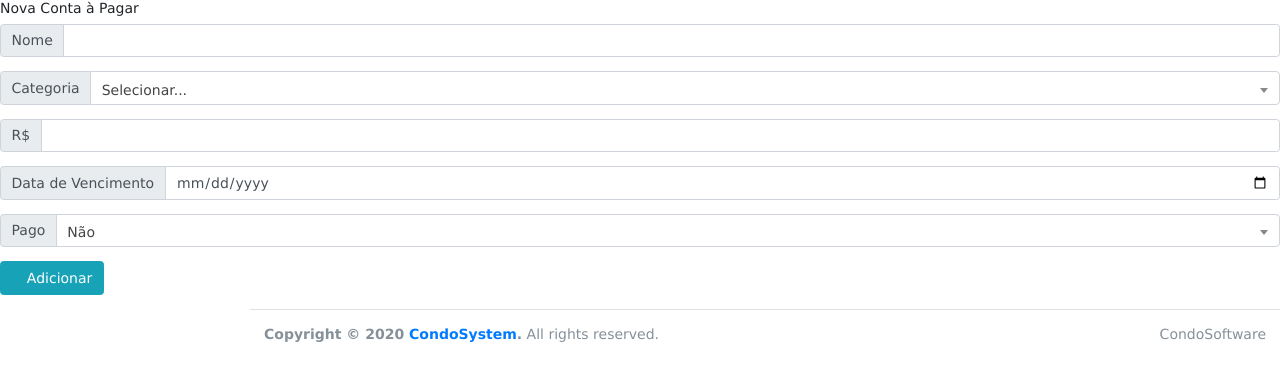
After one commit to RennanMorais/condomanager, a PHP site: template src/views/pages/forms/add-contas_pagar.php in a window 1280 px wide. The commit adds this page. Shown: the top 381 px of the page. Run offline with PHP 8.4, Linux system fonts and the light colour scheme; the template is opened without the code that fills it, so the values that code supplies are empty; some libraries are stand-ins or nearby versions; some web fonts are replaced.

Commit message:
10/08/2020 - 20:03 - Correções de bugs

```diff
--- a/src/routes.php
+++ b/src/routes.php
@@ -112,7 +112,7 @@ $router->get('/app/categoria_contas/delete_cat', 'AppController@deleteCategoriaC
 
 //Contas a pagar
 $router->get('/app/contas_pagar', 'AppController@contasPagar');
-$router->post('/app/categoria_contas/add_categoria_contas', 'AppController@addCategoriaContas');
+$router->post('/app/contas_pagar/add_contas_pagar', 'AppController@addContasPagar');
 $router->get('/app/categoria_contas/edit_categoria_conta/{id}', 'AppController@editCategoriaConta');
 $router->post('/app/categoria_contas/edit_categoria_conta/save', 'AppController@saveCategoriaConta');
 $router->get('/app/categoria_contas/delete_cat', 'AppController@deleteCategoriaConta');
--- a/src/views/pages/contas_pagar.php
+++ b/src/views/pages/contas_pagar.php
@@ -60,7 +60,8 @@
 
                         <div class="modal-body" id="modal-content">
                             <?php $this->render('forms/add-contas_pagar',[
-                                'base' => $base
+                                'base' => $base,
+                                'categorias' => $categorias
                             ]); ?>
                         </div>
 
--- /dev/null
+++ b/src/views/pages/forms/add-contas_pagar.php
@@ -0,0 +1,62 @@
+<form action="<?=$base;?>/app/contas_pagar/add_contas_pagar" method="POST">
+
+<h6>Nova Conta à Pagar</h6>
+
+<div class="form-group">
+    <div class="input-group">
+        <div class="input-group-prepend">
+            <div class="input-group-text">Nome</div>
+        </div>
+        <input type="text" class="form-control" name='name' required/>
+    </div>
+</div>
+
+<div class="form-group">
+    <div class="input-group">
+        <div class="input-group-prepend">
+            <div class="input-group-text">Categoria</div>
+        </div>
+        <select class="form-control" name="categoria">
+            <option value="">Selecionar...</option>
+            <?php foreach($categorias as $categoriaItem):?>
+            <option value="<?=$categoriaItem->id;?>"><?=$categoriaItem->nome;?></option>
+            <?php endforeach;?>
+        </select>
+    </div>
+</div>
+
+<div class="form-group">
+    <div class="input-group">
+        <div class="input-group-prepend">
+            <div class="input-group-text">R$</div>
+        </div>
+        <input type="text" class="form-control" id="field-valor" name='valor' required/>
+    </div>
+</div>
+
+<div class="form-group">
+    <div class="input-group">
+        <div class="input-group-prepend">
+            <div class="input-group-text">Data de Vencimento</div>
+        </div>
+        <input type="date" class="form-control" id="field-valor" name='data_vencimento' required/>
+    </div>
+</div>
+
+<div class="form-group">
+    <div class="input-group">
+        <div class="input-group-prepend">
+            <div class="input-group-text">Pago</div>
+        </div>
+        <select class="form-control" name="pago_status">
+            <option value="Não">Não</option>
+            <option value="Sim">Sim</option>
+        </select>
+    </div>
+</div>
+
+<div class='form-group'>
+    <button type="submit" class="btn btn-info"><span class="fa fa-plus"></span> Adicionar</button>
+</div>
+
+</form>
```
Also changed, not shown: src/controllers/AppController.php (+19 -1 lines), src/handlers/CondominioHandler.php (+7 -0 lines), src/models/Contas_pagar.php (added, +7 -0 lines), src/views/pages/dash.php (+9 -5 lines), src/views/pages/reservas.php (+10 -3 lines), public/assets/js/app.js.
